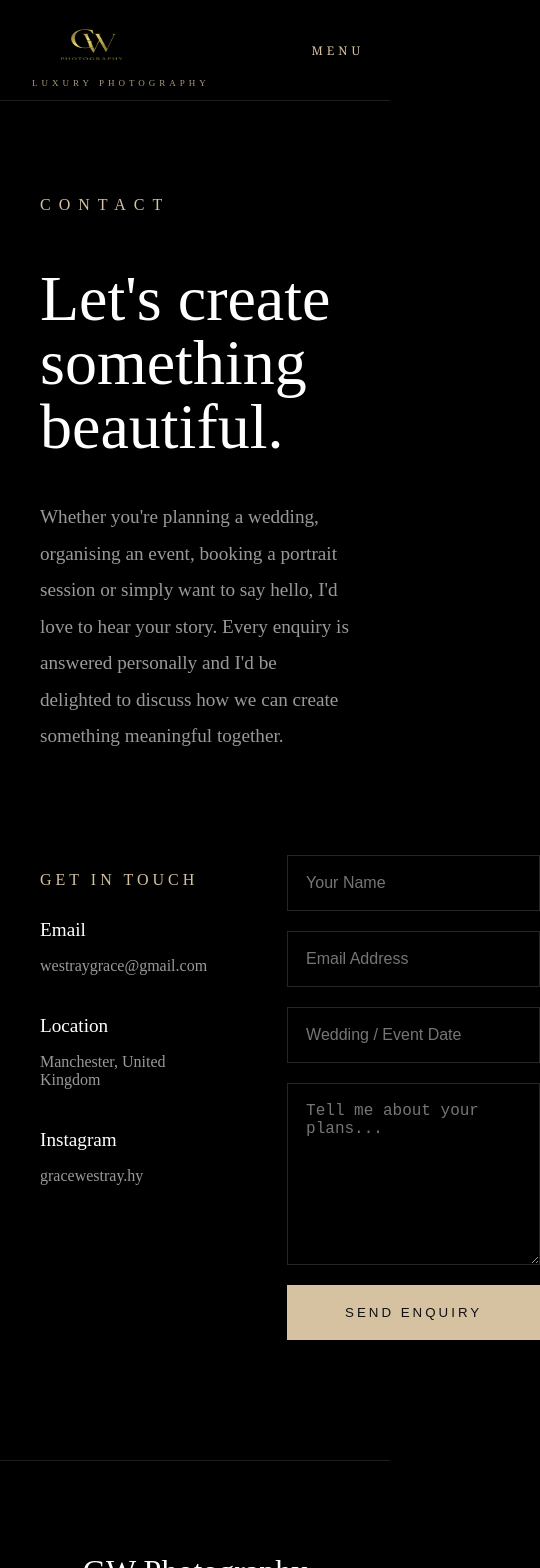
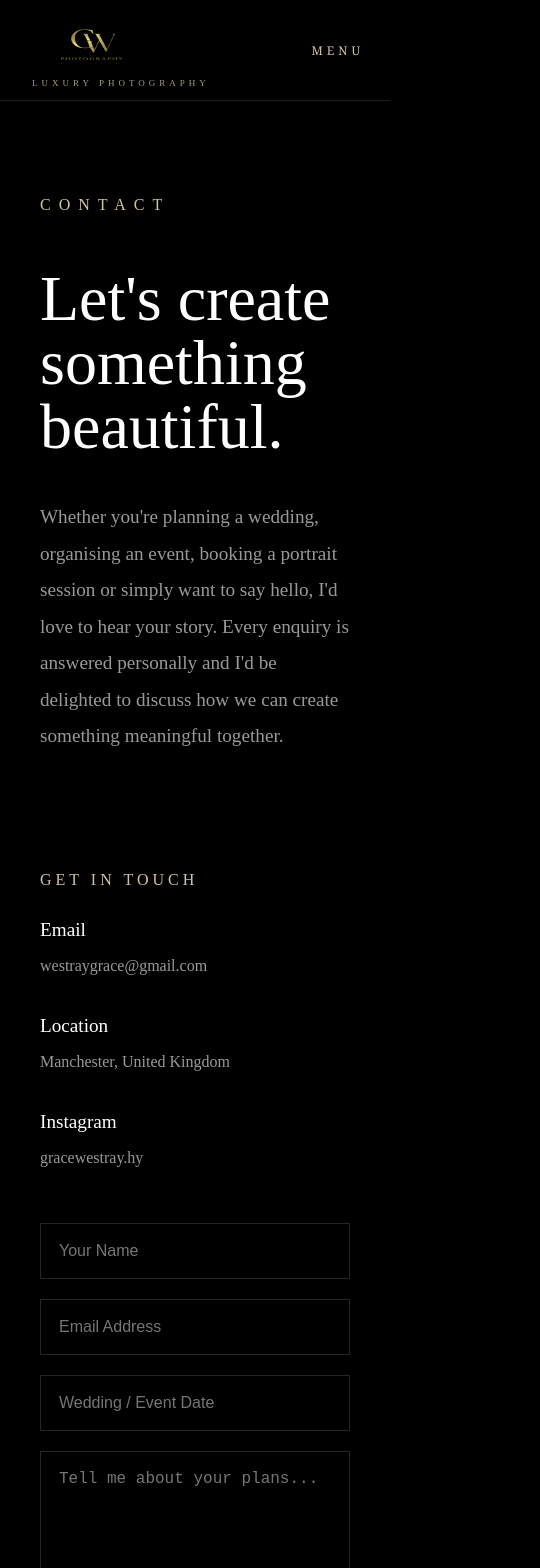
Before and after one commit to Darrell197/gw-photography-website, a Next.js app: page /contact in a window 390 px wide. Shown: the top 1568 px of the page, 540 px wide, since content can reach past the window. Built offline with nearby package versions, Linux system fonts and the light colour scheme.

Commit message:
Fix mobile contact page

```diff
--- a/app/contact/page.tsx
+++ b/app/contact/page.tsx
@@ -53,6 +53,7 @@ export default function Contact() {
         </p>
 
        <div
+  className="contact-grid"
   style={{
     display: "grid",
     gridTemplateColumns: "1fr 1fr",
--- a/app/globals.css
+++ b/app/globals.css
@@ -88,3 +88,9 @@ img {
     height: 400px !important;
   }
 }
+@media (max-width: 768px) {
+  .contact-grid {
+    grid-template-columns: 1fr !important;
+    gap: 40px !important;
+  }
+}
```
Lines whose indentation alone changed are shown as unchanged.
